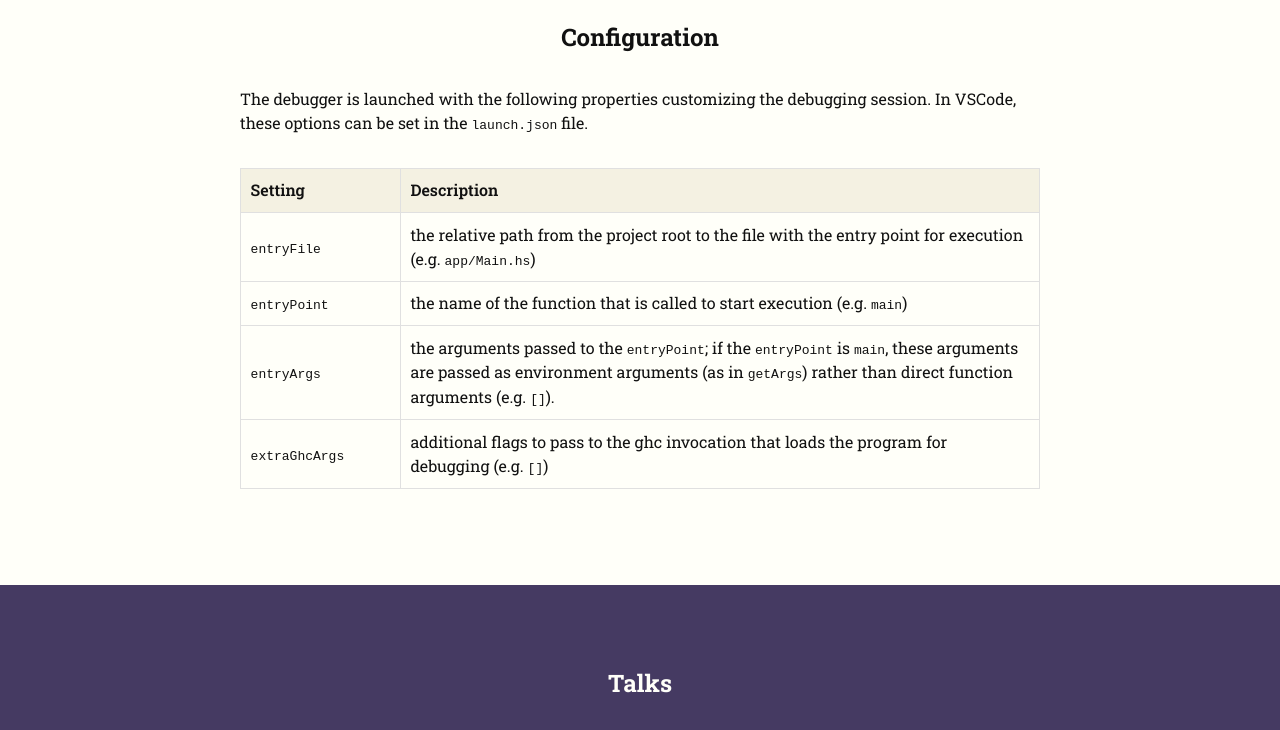
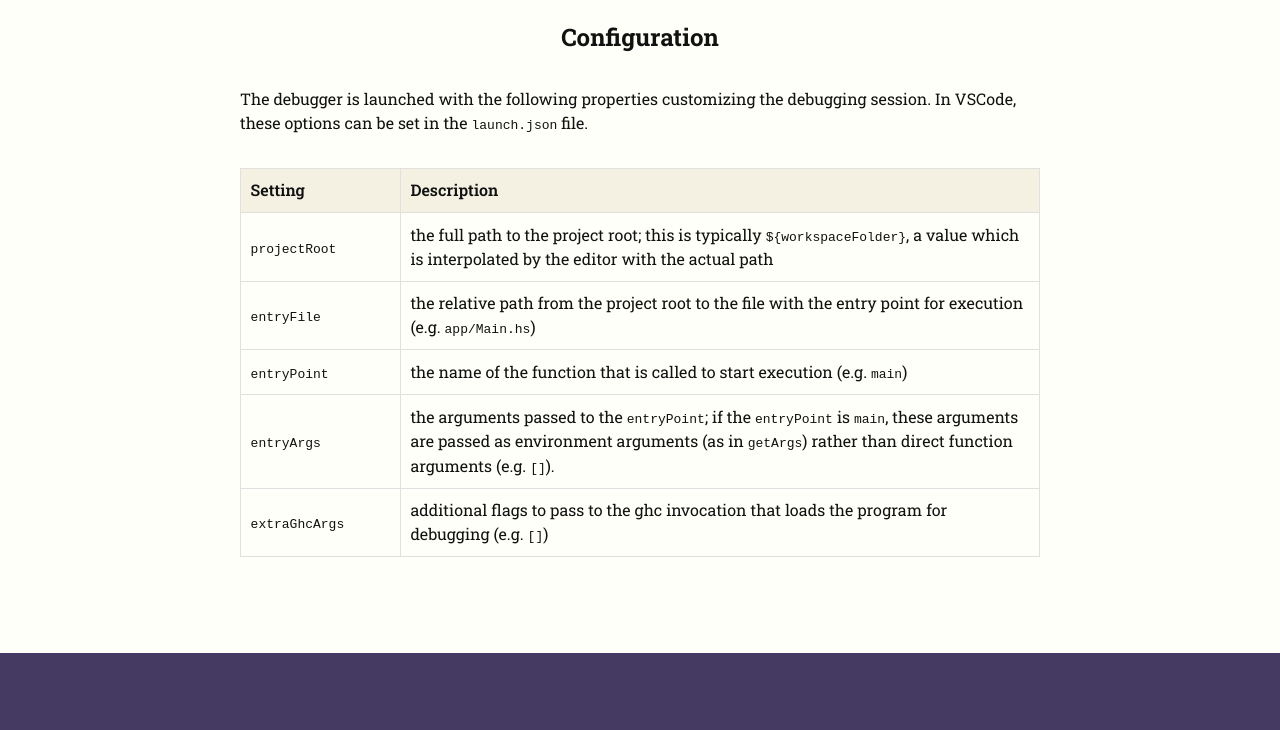
Before and after one commit to well-typed/haskell-debugger, a plain HTML site: page docs/index.html in a window 1280 px wide. Shown: the part 1396-2126 px from the top of the page. Drawn offline with Linux system fonts and the light colour scheme; grey boxes are pictures that could not be loaded.

Commit message:
Update list of properties in launch.json

```diff
--- a/docs/index.html
+++ b/docs/index.html
@@ -294,6 +294,12 @@
         </thead>
         <tbody>
         <tr>
+        <td><code>projectRoot</code></td>
+        <td>the full path to the project root; this is typically
+            <code>${workspaceFolder}</code>, a value which is interpolated by the editor
+            with the actual path</td>
+        </tr>
+        <tr>
         <td><code>entryFile</code></td>
         <td>the relative path from the project root to the file with the entry
             point for execution (e.g. <code>app/Main.hs</code>)</td>
```
